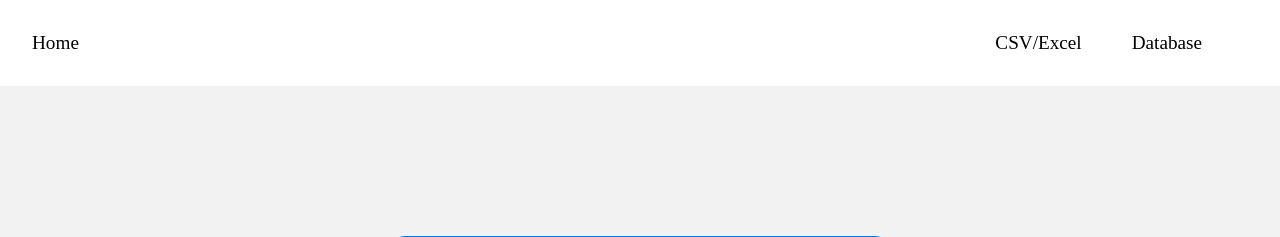
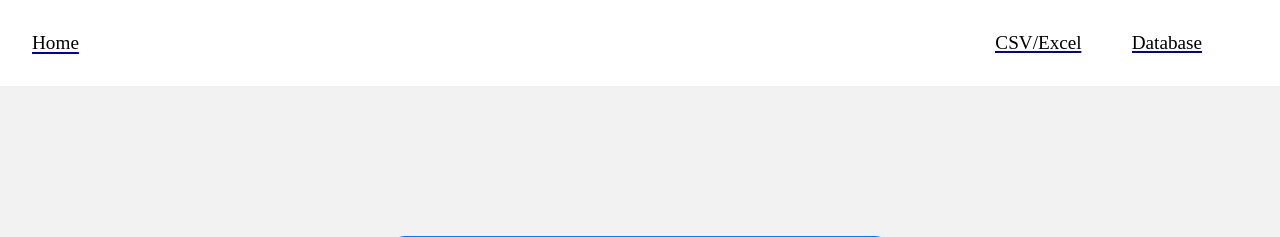
Before and after one commit to See29ram/Compare, a Flask app: page /fileComparison in a window 1280 px wide. Shown: the top 237 px of the page. Run offline with Flask 2, Linux system fonts and the light colour scheme.

Commit message:
Nav link modified and pandas added

```diff
--- a/main.py
+++ b/main.py
@@ -1,5 +1,6 @@
-from flask import Flask, render_template
+from flask import Flask, render_template,request,redirect,url_for
 from flaskwebgui import FlaskUI
+import pandas as pd
 
 app = Flask(__name__)
 # ui = FlaskUI(app,start_server='flask')
@@ -10,8 +11,15 @@ def home():
     return render_template('home.html')
 
 
-@app.route('/fileComparison')
+@app.route('/fileComparison', methods =['GET', 'POST'])
 def fileComparison():
+    if request.method == 'POST':
+        print('Inside Post')
+        full_file_path= request.files.get(u'file-upload-src')
+        print(full_file_path.name)
+        df = pd.read_csv(full_file_path)
+        print(df)
+        return redirect(url_for('fileComparison'))
     return render_template('fileComparison.html')
 
 
--- a/static/Js/fileupload.js
+++ b/static/Js/fileupload.js
@@ -5,7 +5,6 @@ var fileuploadtarget = document.getElementById('file-upload-target');
 var filenametarget = document.getElementById('filename-target')
 
 fileuploadsrc.addEventListener('change',function() {
-
     var filepath = this.value;
     var m = filepath.match(/([^\/\\]+)$/);
     var filename = m[1];
--- a/static/styles/main.css
+++ b/static/styles/main.css
@@ -34,6 +34,20 @@ body {
   display: flex;
   place-content: space-between;
 }
+.linkmove {
+
+  background-image: linear-gradient(#04009a, #04009a),
+  linear-gradient(#04009a, #04009a);
+  background-size: 20px 2px, 100% 2px, 0 2px;
+  background-position: calc(20px * -1) 100%, 100% 100%, 0 100%;
+  background-repeat: no-repeat;
+  transition: background-size .3s linear, background-position .3s linear;
+}
+.linkmove:hover {
+  background-size: 20px 2px, 0 2px, 100% 2px;
+  background-position: calc(100% + 20px) 100%, 100% 100%, 0 100%;
+}
+
 
 .primary-cta {
   background-color: var(--primary-color);
--- a/templates/base.html
+++ b/templates/base.html
@@ -11,10 +11,10 @@
 <body>
     <div class="navbar">
         <div class="container">
-            <a class = "logo" href="/">Home</a>
+            <a class = "linkmove" href="/">Home</a>
             <nav>
-                <a class = "logo" href="/fileComparison">CSV/Excel</a>
-                <a class = "logo" href="/database">Database</a>
+                <a class = "linkmove" href="/fileComparison">CSV/Excel</a>
+                <a class = "linkmove" href="/database">Database</a>
             </nav>
         </div>
    </div>
--- a/templates/fileComparison.html
+++ b/templates/fileComparison.html
@@ -8,7 +8,7 @@
             <form method="post" enctype="multipart/form-data" action="">
                 <div id="cont-src">
                   <span id="filename-src">Select Source file</span>
-                  <label for="file-upload-src">Browse<input type="file" id="file-upload-src" required></label>
+                  <label for="file-upload-src">Browse<input type="file" name ="file-upload-src" id="file-upload-src" required></label>
                </div>
                <div id="cont-target">
                   <span id="filename-target">Select Target file</span>
```
